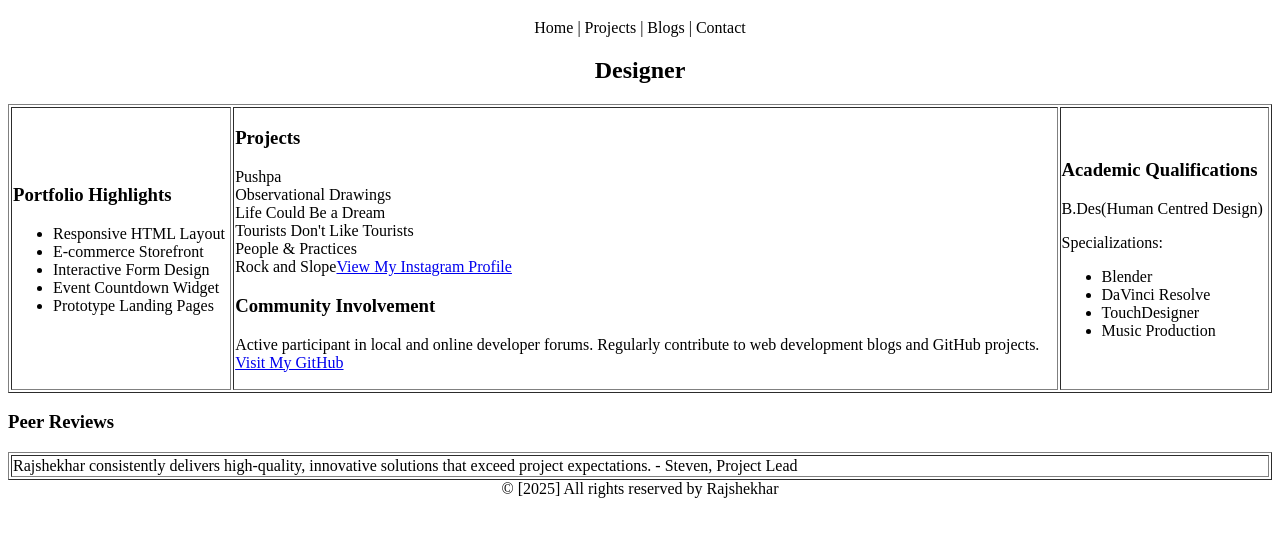
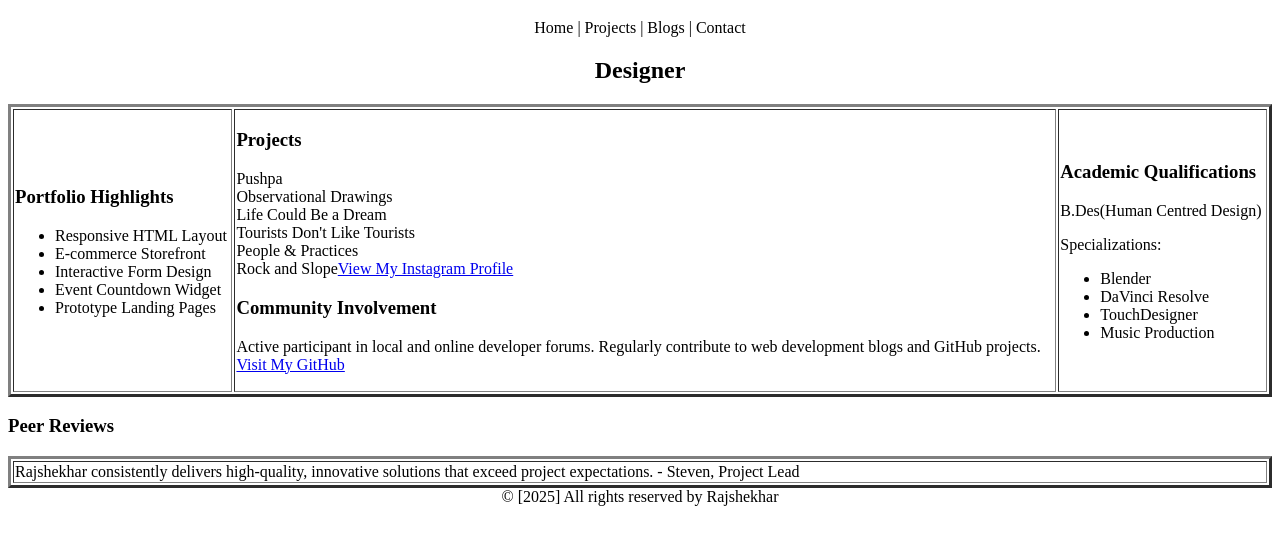
Before and after one commit to rajshekharbasu/rajshekharbasu.github.io, a plain HTML site: page index.html in a window 1280 px wide. Shown: the part 61-606 px from the top of the page. Drawn offline with Linux system fonts and the light colour scheme.

Commit message:
Update index.html

```diff
--- a/index.html
+++ b/index.html
@@ -11,7 +11,7 @@
         <p style="text-align:center;">Home | Projects | Blogs | Contact</p>
     </header>
     <h2 style="text-align:center;">Designer</h2>
-    <table border="1" width="100%">
+    <table border="3" width="100%">
         <tr>
             <td>
                 <h3>Portfolio Highlights</h3>
@@ -43,7 +43,7 @@
         </tr>
     </table>
     <h3>Peer Reviews</h3>
-    <table border="1" width="100%">
+    <table border="3" width="100%">
         <tr>
             <td>Rajshekhar consistently delivers high-quality, innovative solutions that exceed project expectations. - Steven, Project Lead</td>
         </tr>
```
